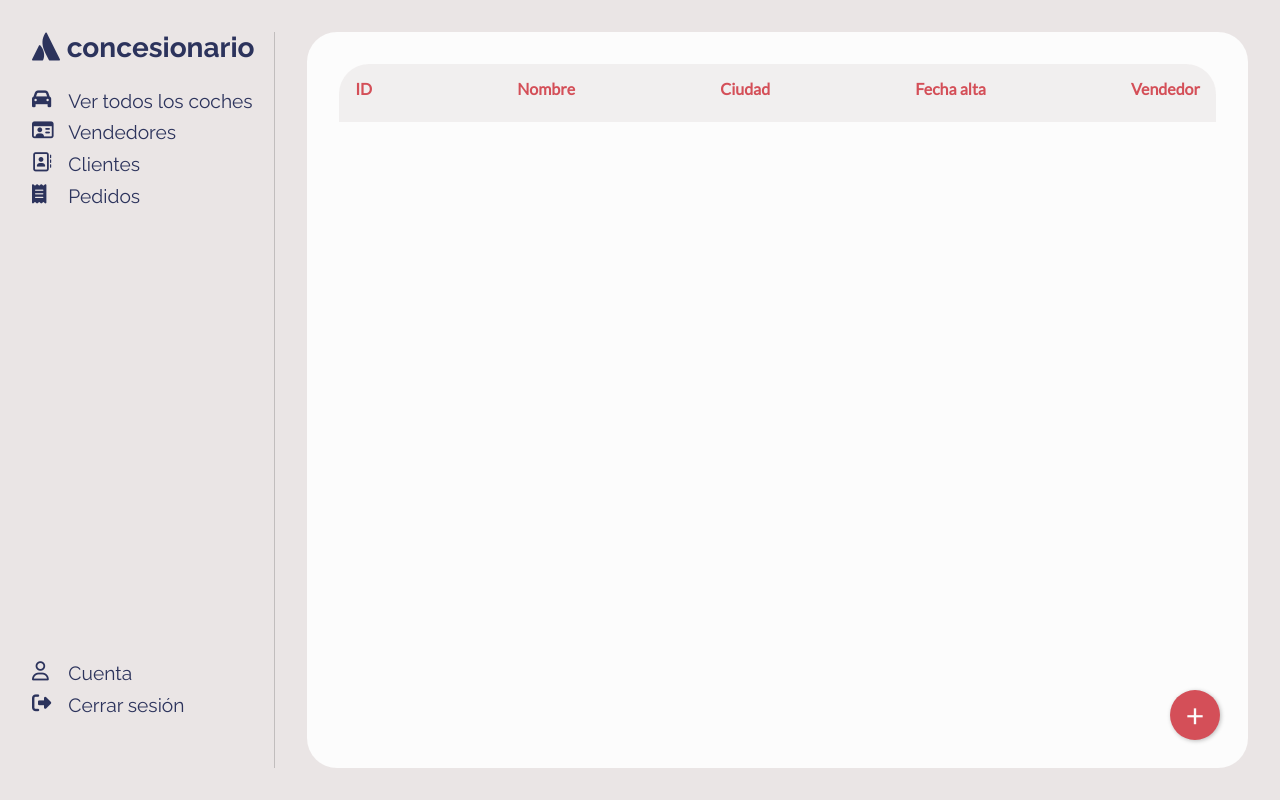
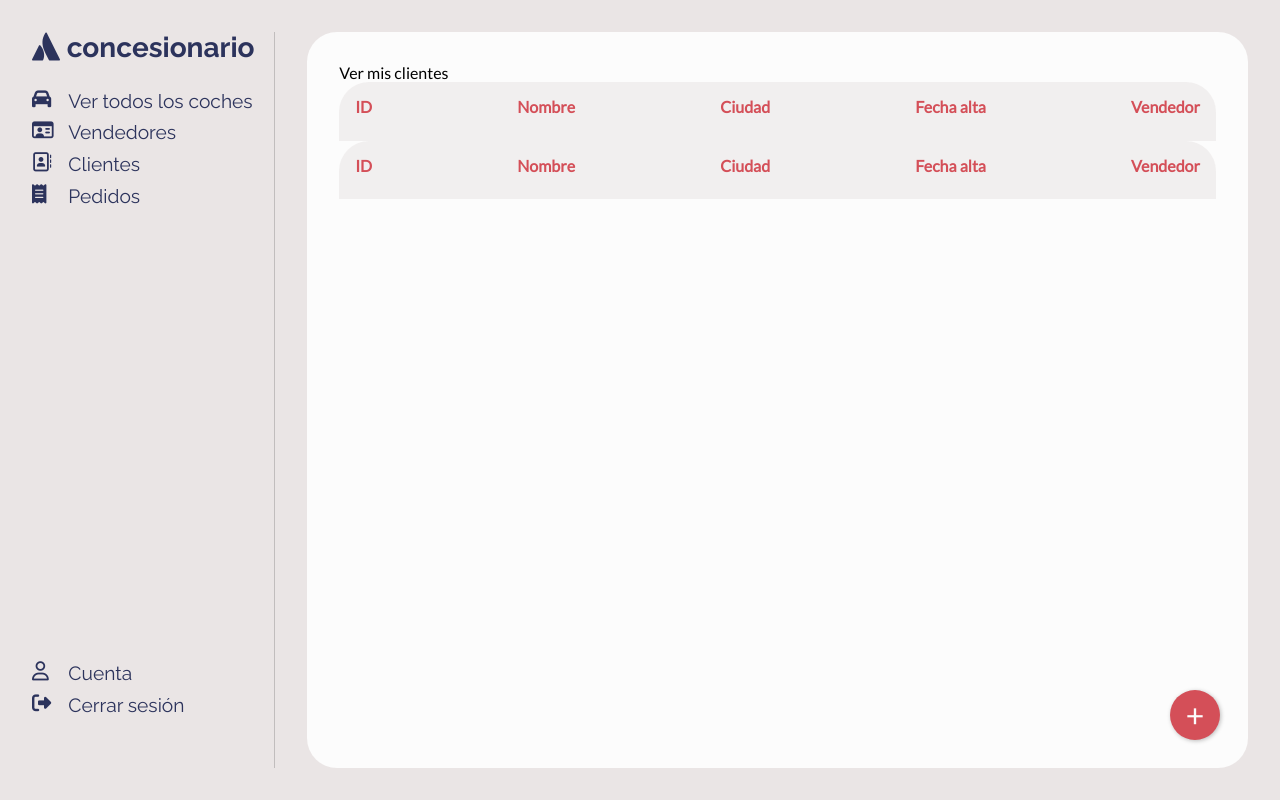
Before and after one commit to riskezwn/concesionario_app, a PHP site: page /customers.php in a window 1280 px wide. Run offline with PHP 8.4, Linux system fonts and the light colour scheme; the visitor is signed in with stand-in values (Sample User, id 1); data that the repository does not hold is empty; some libraries are stand-ins or nearby versions.

Commit message:
add button to see seller customers

```diff
--- a/customers.php
+++ b/customers.php
@@ -2,7 +2,34 @@
 require_once('common/nav.php');
 ?>
 <main class="customers-grid">
-    <div>
+   <div class="buttonCustomers" id="buttonCustomers">Ver mis clientes</div>
+    <div class="allCustomers">
+        <div class="horizontal-card">
+            <div class="nombre">ID</div>
+            <div class="nombre">Nombre</div>
+            <div>Ciudad</div>
+            <div>Fecha alta</div>
+            <div>Vendedor</div>
+            <!-- <div class="stock"><?= $car['stock'] ?></div> -->
+        </div>
+        <?php
+        if ($customers = getCustomers($con)) :
+            while ($customer = mysqli_fetch_assoc($customers)) :
+        ?>
+            <div class="horizontal-card">
+                <div><?= $customer['id'] ?> </div>
+                <div class="nombre"><?= $customer['nombre'] ?> </div>
+                <div><?= $customer['ciudad'] ?></div>
+                <div><?= $customer['fecha_alta'] ?></div>
+                <div><?= $customer['vendedor'] ?></div>
+                <!-- <div class="stock"><?= $car['stock'] ?></div> -->
+            </div>
+        <?php
+            endwhile;
+        endif;
+        ?>
+    </div>
+    <div class="sellerCustomers">
         <div class="horizontal-card">
             <div class="nombre">ID</div>
             <div class="nombre">Nombre</div>
```
Also changed, not shown: js/app.js (added, +10 -0 lines).
